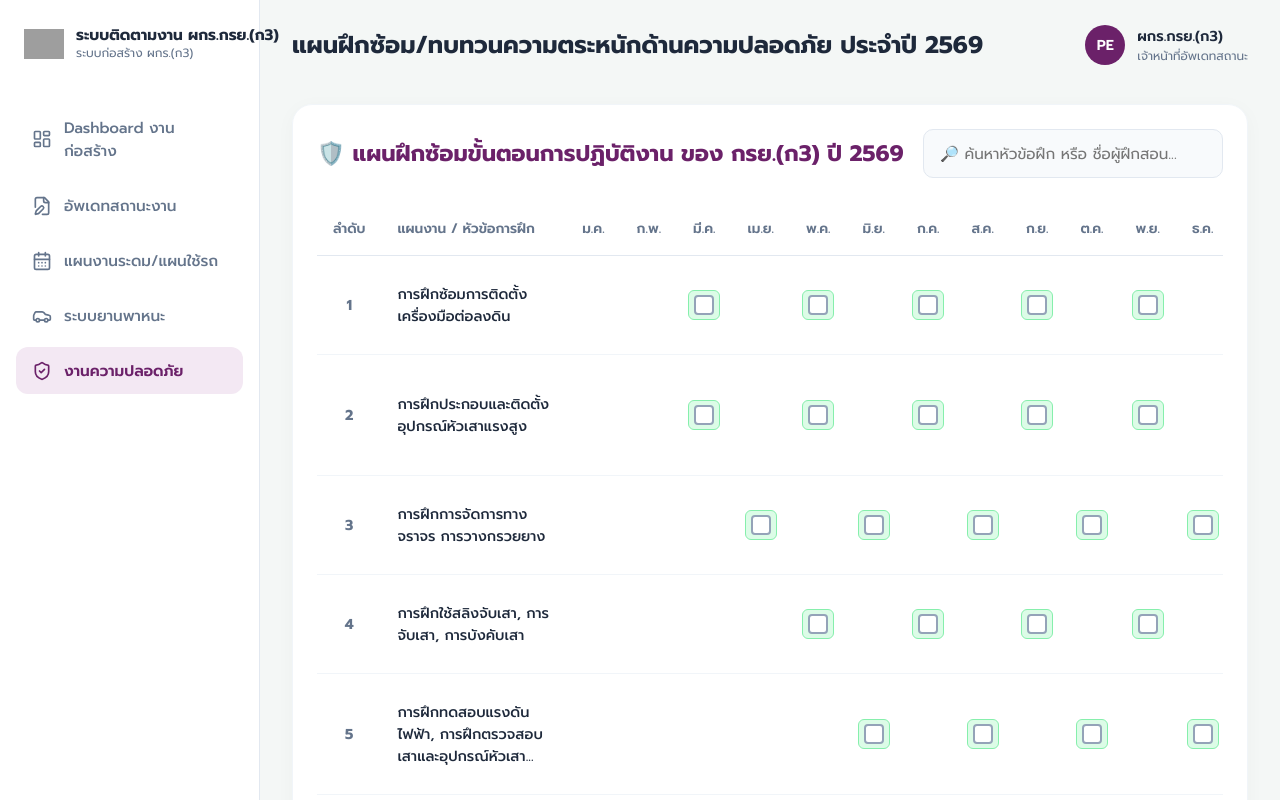
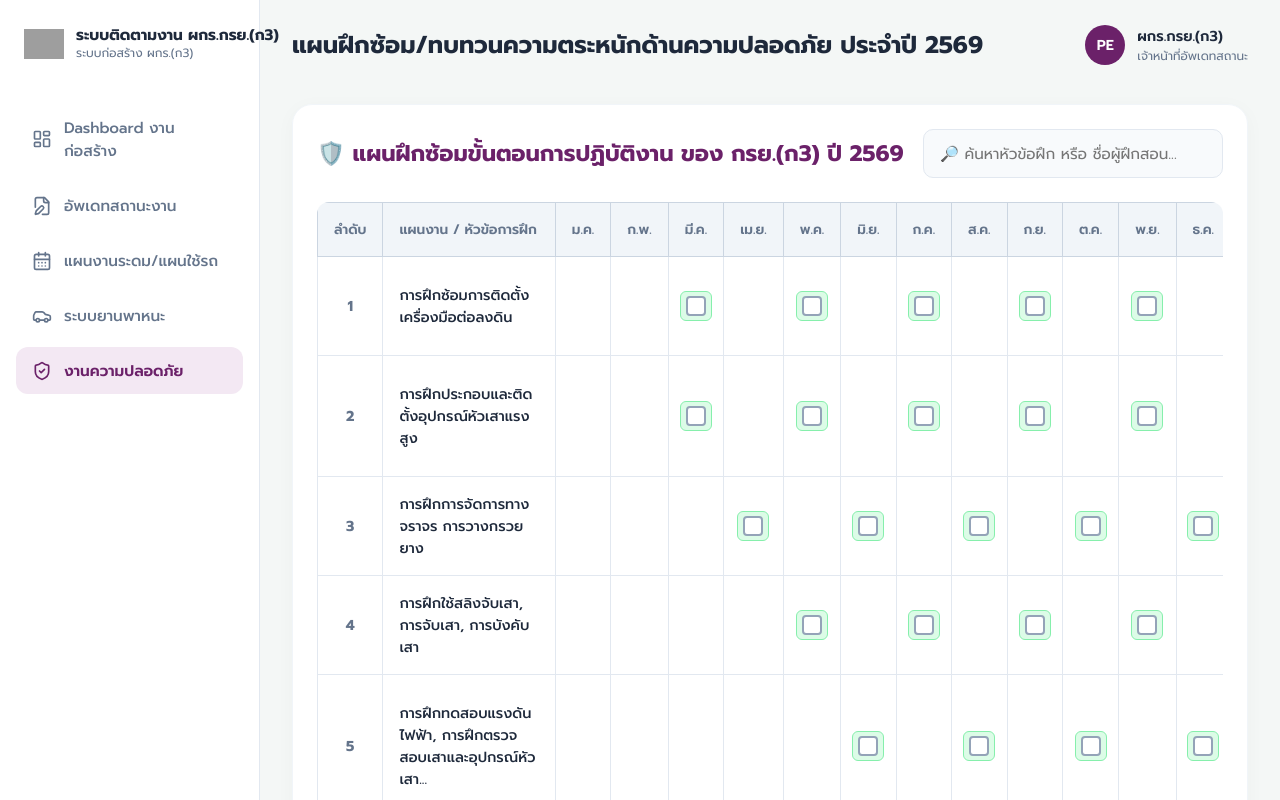
Before and after one commit to superninkub-cloud/pea-construction-app, a Next.js app: page /safety in a window 1280 px wide. Built offline with nearby package versions, Linux system fonts and the light colour scheme; no server answers; the database is empty; grey boxes are pictures that could not be loaded.

Commit message:
Add distinct borders to safety plan table

```diff
--- a/app/safety/page.tsx
+++ b/app/safety/page.tsx
@@ -109,29 +109,29 @@ export default function SafetyPlan() {
           </div>
 
           <div className="table-responsive" style={{ padding: 0 }}>
-            <table className="table-custom" style={{ minWidth: '1000px' }}>
+            <table className="table-custom" style={{ minWidth: '1000px', borderCollapse: 'collapse' }}>
               <thead>
                 <tr>
-                  <th style={{ width: '5%', textAlign: 'center' }}>ลำดับ</th>
-                  <th style={{ width: '35%' }}>แผนงาน / หัวข้อการฝึก</th>
+                  <th style={{ width: '5%', textAlign: 'center', border: '1px solid #cbd5e1', backgroundColor: '#f1f5f9' }}>ลำดับ</th>
+                  <th style={{ width: '35%', border: '1px solid #cbd5e1', backgroundColor: '#f1f5f9' }}>แผนงาน / หัวข้อการฝึก</th>
                   {monthNames.map((m, i) => (
-                    <th key={i} style={{ width: '4%', textAlign: 'center', fontSize: '0.85rem' }}>{m}</th>
+                    <th key={i} style={{ width: '4%', textAlign: 'center', fontSize: '0.85rem', border: '1px solid #cbd5e1', backgroundColor: '#f1f5f9' }}>{m}</th>
                   ))}
-                  <th style={{ width: '12%', textAlign: 'center' }}>ผู้ฝึกสอน</th>
+                  <th style={{ width: '12%', textAlign: 'center', border: '1px solid #cbd5e1', backgroundColor: '#f1f5f9' }}>ผู้ฝึกสอน</th>
                 </tr>
               </thead>
               <tbody>
-                {filteredPlans.length > 0 ? filteredPlans.map((plan) => (
-                  <tr key={plan.id}>
-                    <td style={{ textAlign: 'center', fontWeight: 'bold', color: 'var(--text-light)' }}>{plan.id}</td>
-                    <td style={{ fontWeight: '500', color: 'var(--text-dark)' }}>{plan.topic}</td>
+                {filteredPlans.length > 0 ? filteredPlans.map((plan, index) => (
+                  <tr key={plan.id} style={{ backgroundColor: index % 2 === 0 ? '#ffffff' : '#f8fafc' }}>
+                    <td style={{ textAlign: 'center', fontWeight: 'bold', color: 'var(--text-light)', border: '1px solid #e2e8f0' }}>{plan.id}</td>
+                    <td style={{ fontWeight: '500', color: 'var(--text-dark)', border: '1px solid #e2e8f0' }}>{plan.topic}</td>
                     {monthNames.map((m, i) => {
                       const isScheduled = plan.months.includes(i + 1);
                       const key = `${plan.id}_${i + 1}`;
                       const isCompleted = progress[key];
 
                       return (
-                        <td key={i} style={{ textAlign: 'center', padding: '4px 2px', verticalAlign: 'middle' }}>
+                        <td key={i} style={{ textAlign: 'center', padding: '4px 2px', verticalAlign: 'middle', border: '1px solid #e2e8f0' }}>
                           {isScheduled && (
                             <div style={{
                               background: '#dcfce7', // light green indicating plan
@@ -167,11 +167,11 @@ export default function SafetyPlan() {
                         </td>
                       );
                     })}
-                    <td style={{ textAlign: 'center', fontSize: '0.9rem', color: 'var(--pea-purple)' }}>{plan.instructor}</td>
+                    <td style={{ textAlign: 'center', fontSize: '0.9rem', color: 'var(--pea-purple)', border: '1px solid #e2e8f0' }}>{plan.instructor}</td>
                   </tr>
                 )) : (
                   <tr>
-                    <td colSpan={15} style={{ textAlign: 'center', padding: '30px', color: 'var(--text-light)' }}>ไม่พบข้อมูลที่ค้นหา</td>
+                    <td colSpan={15} style={{ textAlign: 'center', padding: '30px', color: 'var(--text-light)', border: '1px solid #e2e8f0' }}>ไม่พบข้อมูลที่ค้นหา</td>
                   </tr>
                 )}
               </tbody>
```
